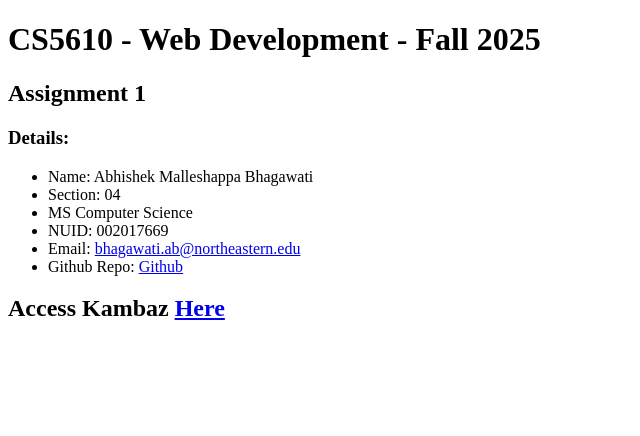
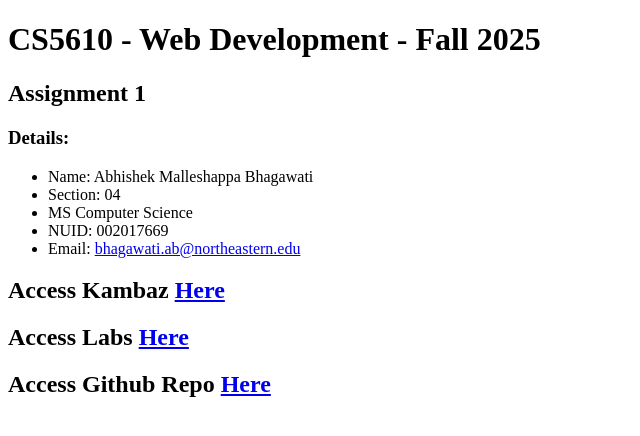
Before and after one commit to lifeashaze/kambaz-next-js, a Next.js app: page / in a window 1280 px wide. Shown: the top 436 px of the page, without its empty margins (0-640 px from the left). Built offline with nearby package versions, Linux system fonts and the light colour scheme.

Commit message:
landing page changes

```diff
--- a/app/page.tsx
+++ b/app/page.tsx
@@ -16,16 +16,22 @@
               bhagawati.ab@northeastern.edu
             </a>
           </li>
-          <li>
-            Github Repo:{" "}
-            <a href="https://github.com/lifeashaze/kambaz-next-js">Github</a>
-          </li>
         </ul>
       </div>
 
       <h2>
-        Access Kambaz <a href="/Labs">Here</a>
+        Access Kambaz <a href="/Dashboard">Here</a>
       </h2>
+
+      <h2>
+        Access Labs <a href="/Labs">Here</a>
+      </h2>
+
+      <h2>
+        Access Github Repo{" "}
+        <a href="https://github.com/lifeashaze/kambaz-next-js">Here</a>
+      </h2>
+
     </div>
   );
 }
```
